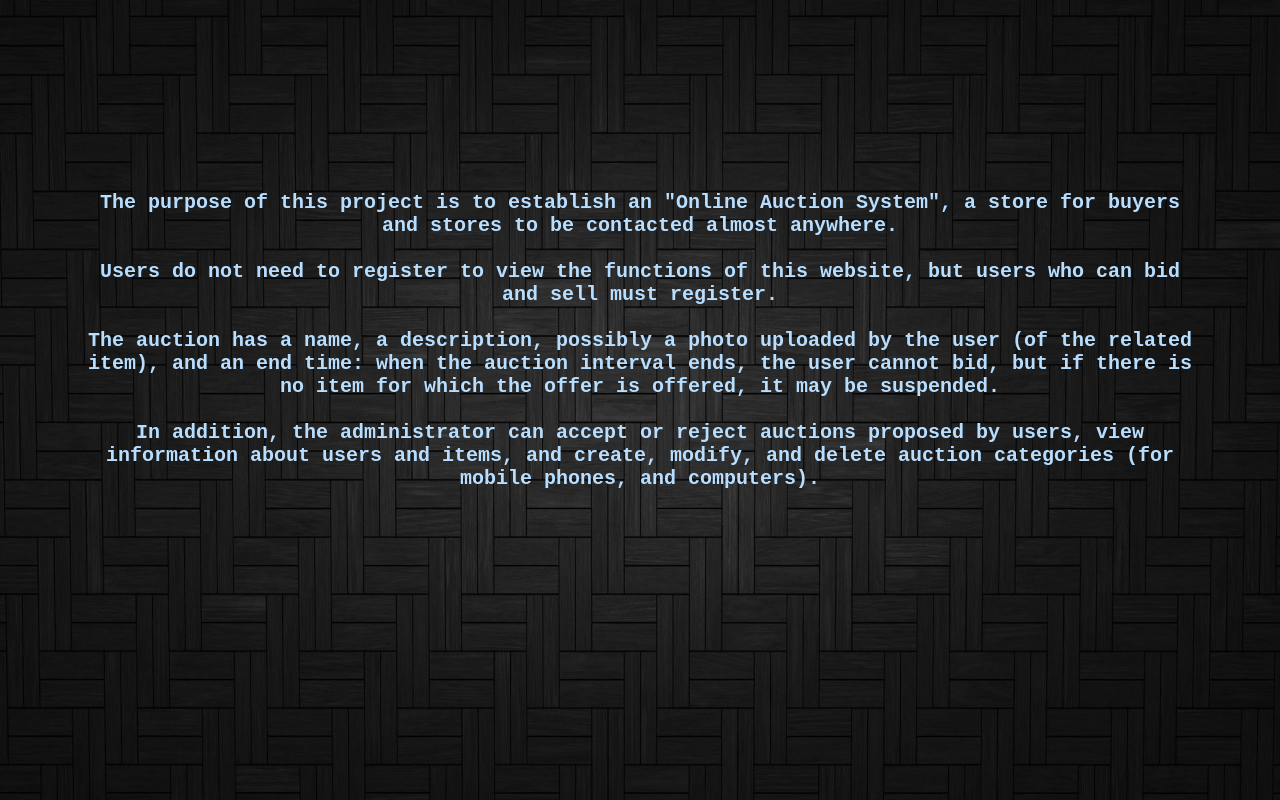
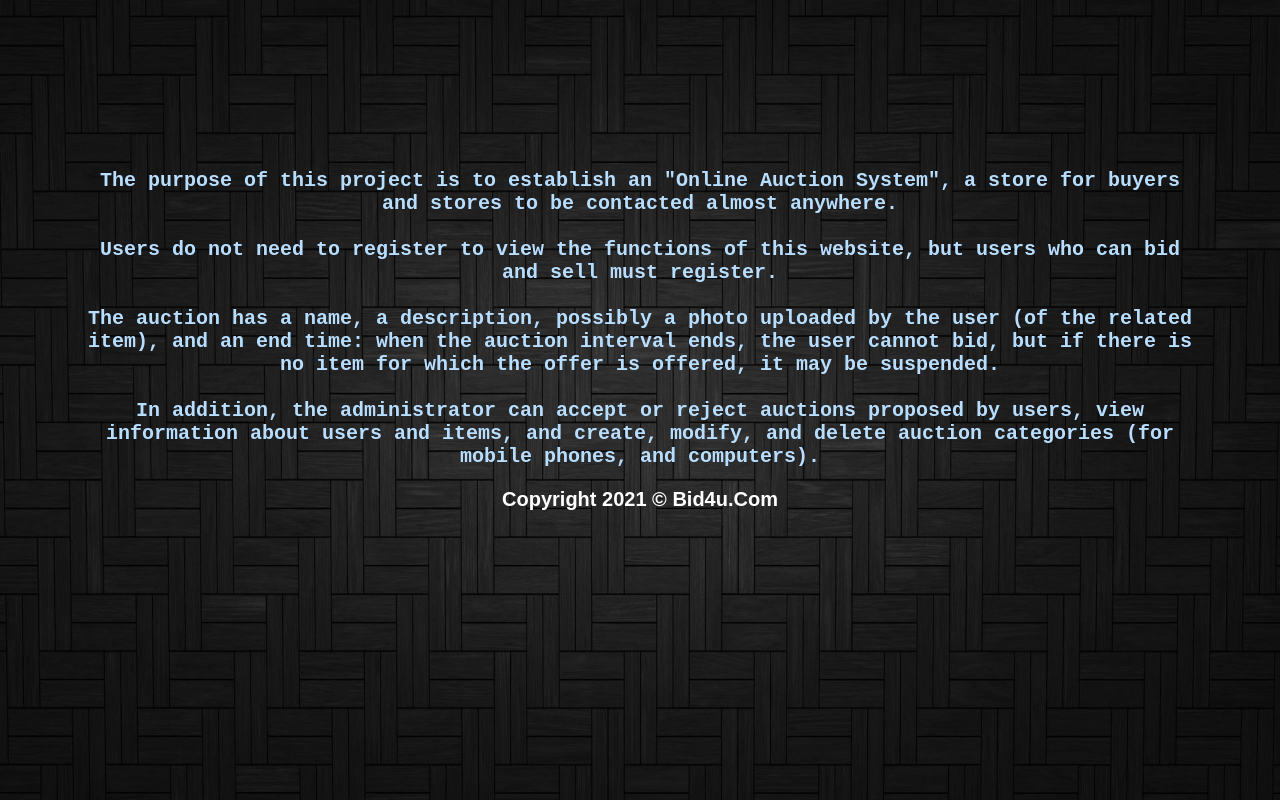
Before and after one commit to lowkayjing/ComputingProject, a PHP site: page /about.php in a window 1280 px wide. Shown: the part 85-885 px from the top of the page. Run offline with PHP 8.4, Linux system fonts and the light colour scheme; some web fonts are replaced.

Commit message:
Added footer

```diff
--- a/about.php
+++ b/about.php
@@ -40,5 +40,16 @@
             </div>
         </div>
     </div>
+    <!--Begin : Page FOOTER -->
+    <div class="footer_bottom">
+        <div class="container">
+            <div class="row">
+                <div class="col-12">
+                    <p class="crp">Copyright 2021 © Bid4u.Com</p>
+                </div>
+            </div>
+        </div>
+    </div>
+    <!--End : Page FOOTER -->
 </body>
 </html>
--- a/check_login.php
+++ b/check_login.php
@@ -16,6 +16,7 @@ if(!empty($_POST["username"]) && !empty($_POST["password"]))
     $database = "bid4u_system_db";
 
     $conn = new mysqli( $servername, $username, $password, $database);
+
 
     if($conn->connect_error)
     {
```
Also changed, not shown: add_item.php (+11 -0 lines), contact.php (+11 -0 lines), display_items.php (+11 -2 lines), home.php (+11 -0 lines).
